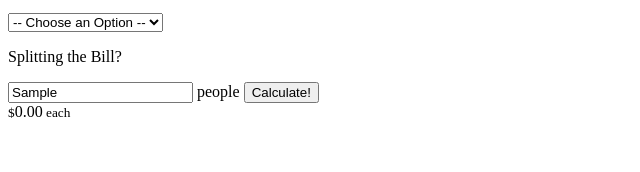
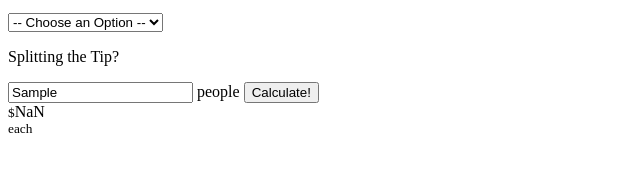
Before and after one commit to krdowns/tipcalculator, a plain HTML site: page index.html in a window 1280 px wide. Both pictures are taken after typing "Sample", "Sample" into the empty fields and a click on the button "Calculate!". Shown: the part 172-344 px from the top of the page, 0-640 px from the left. Drawn offline with Linux system fonts and the light colour scheme.

Commit message:
added functionality and changed some of the terminology on the form to be more clear that the tip was being split, not the whole bill

```diff
--- a/index.html
+++ b/index.html
@@ -21,15 +21,15 @@
                     <option value="0.20">20&#37; &#45; Great</option>
                     <option value="0.15">15&#37; &#45; OK</option>
                     <option value="0.10">10&#37; &#45; Bad</option>
-                    <option value="0.5">5&#37; &#45; Awful</option>
+                    <option value="0.05">5&#37; &#45; Awful</option>
                 </select>
             </form>
-            <p>Splitting the Bill?</p>
-            <input id="splitBill" type="text" placeholder="# of People"/> people
+            <p>Splitting the Tip?</p>
+            <input id="splitTip" type="text" placeholder="# of People"/> people
             <button type="button" id="calculate">Calculate!</button>
         </div>
         <div id="tipAmount">
-            <small>$</small><span id="tip">0.00</span><small> each</small>
+            <small>$</small><span id="tip">0.00</span><small id="each"> each</small>
         </div>
     </div>
 
--- a/tipcalculator.js
+++ b/tipcalculator.js
@@ -0,0 +1,32 @@
+function calculateTip() {
+  const billAmount = document.getElementById("billAmount").value;
+  const serviceRating = document.getElementById("serviceRating").value;
+  const splitTip = document.getElementById("splitTip").value;
+
+  if (billAmount === "" || serviceRating === 0) {
+    alert("Please complete form");
+    return;
+  }
+
+  if (splitTip === "" || splitTip <= 1) {
+    splitTip = 1;
+
+    document.getElementById("each").style.display = "none";
+  } else {
+    document.getElementById("each").style.display = "block";
+  }
+
+  let total = (billAmount * serviceRating) / splitTip;
+  total = Math.round(total * 100) / 100;
+  total = total.toFixed(2);
+
+  document.getElementById("tipAmount").style.display = "block";
+  document.getElementById("tip").innerHTML = total;
+}
+
+document.getElementById("tipAmount").style.display = "none";
+document.getElementById("each").style.display = "none";
+
+document.getElementById("calculate").onclick = function() {
+  calculateTip();
+};
```
